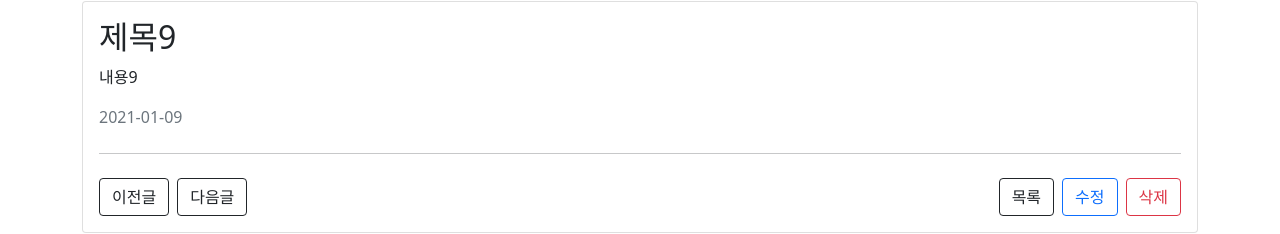
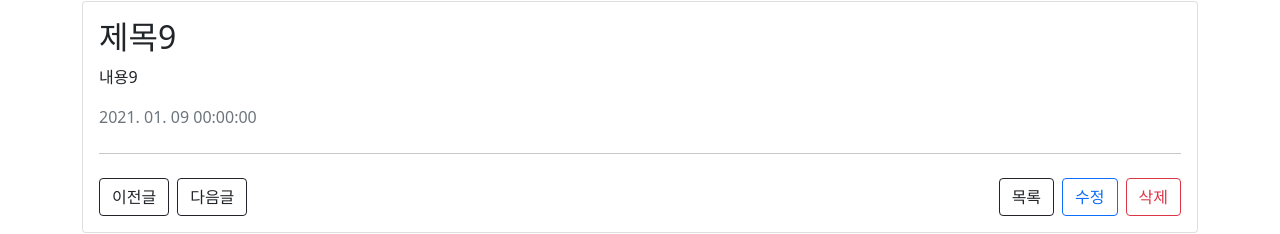
Before and after one commit to Dabee-ee/vue3-posts, a Vue app: page /posts in a window 1280 px wide. Shown: the part 625-859 px from the top of the page. Built offline with nearby package versions, Linux system fonts and the light colour scheme; data requests are answered from the project's data file.

Commit message:
feat: 게시글 상세 페이지 dayjs 사용해서 날짜 포맷팅

```diff
--- a/src/views/posts/PostDetailView.vue
+++ b/src/views/posts/PostDetailView.vue
@@ -2,7 +2,7 @@
   <div>
     <h2>{{ post.title }}</h2>
     <p>{{ post.content }}</p>
-    <p class="text-muted">{{ post.createdAt }}</p>
+    <p class="text-muted">{{ $dayjs(post.createdAt).format('YYYY. MM. DD HH:mm:ss') }}</p>
     <hr class="my-4" />
     <div class="row g-2">
       <div class="col-auto">
```
